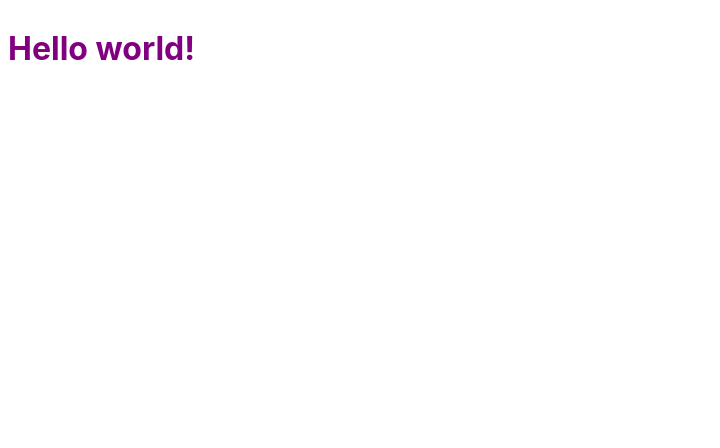
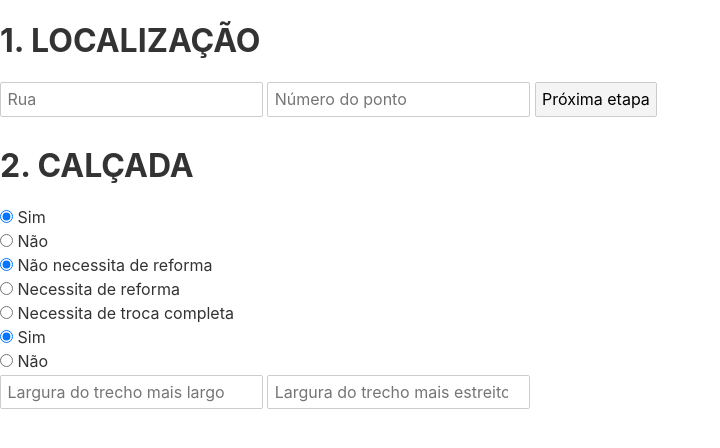
Before and after one commit to ipuf/abrigos-onibus, a Svelte app: page / in a window 1280 px wide. Shown: the top 448 px of the page, without its empty margins (0-720 px from the left). Built offline with nearby package versions, Linux system fonts and the light colour scheme.

Commit message:
Local e Passeio adicionados

```diff
--- a/src/App.svelte
+++ b/src/App.svelte
@@ -1,11 +1,16 @@
 <script>
-	export let name;
+	import Local from './etapas/Local.svelte'
+	import Passeio from './etapas/Passeio.svelte'
 </script>
 
 <style>
-	h1 {
-		color: purple;
+	:global(html), :global(body) {
+		width: 100%;
+		height: 100%;
+		margin: 0;
+		padding: 0;
 	}
 </style>
 
-<h1>Hello {name}!</h1>
+<Local/>
+<Passeio/>
--- /dev/null
+++ b/src/etapas/Local.svelte
@@ -0,0 +1,12 @@
+<script>
+  let rua
+  let numero_pt
+</script>
+
+<h1>
+  1. LOCALIZAÇÃO
+</h1>
+
+<input type="text" bind:value={rua} placeholder="Rua" required>
+<input type="number" bind:value={numero_pt} placeholder="Número do ponto" required>
+<button on:click>Próxima etapa</button>
--- /dev/null
+++ b/src/etapas/Passeio.svelte
@@ -0,0 +1,45 @@
+<script>
+  let existe = 1 // 1 = existe, 0 = não existe
+  let qualidade = 'ok'
+  let calcerta = 1
+  let largura_maior
+  let largura_menor
+</script>
+
+<h1>
+  2. CALÇADA
+</h1>
+
+<label>
+	<input type=radio bind:group={existe} value={1}>
+	Sim
+</label>
+<label>
+	<input type=radio bind:group={existe} value={0}>
+	Não
+</label>
+
+<label>
+	<input type=radio bind:group={qualidade} value={'ok'}>
+	Não necessita de reforma
+</label>
+<label>
+	<input type=radio bind:group={qualidade} value={'reforma'}>
+	Necessita de reforma
+</label>
+<label>
+	<input type=radio bind:group={qualidade} value={'troca'}>
+	Necessita de troca completa
+</label>
+
+<label>
+	<input type=radio bind:group={calcerta} value={1}>
+	Sim
+</label>
+<label>
+	<input type=radio bind:group={calcerta} value={0}>
+	Não
+</label>
+
+<input type="number" bind:value={largura_maior} placeholder="Largura do trecho mais largo" required>
+<input type="number" bind:value={largura_menor} placeholder="Largura do trecho mais estreito" required>
```
